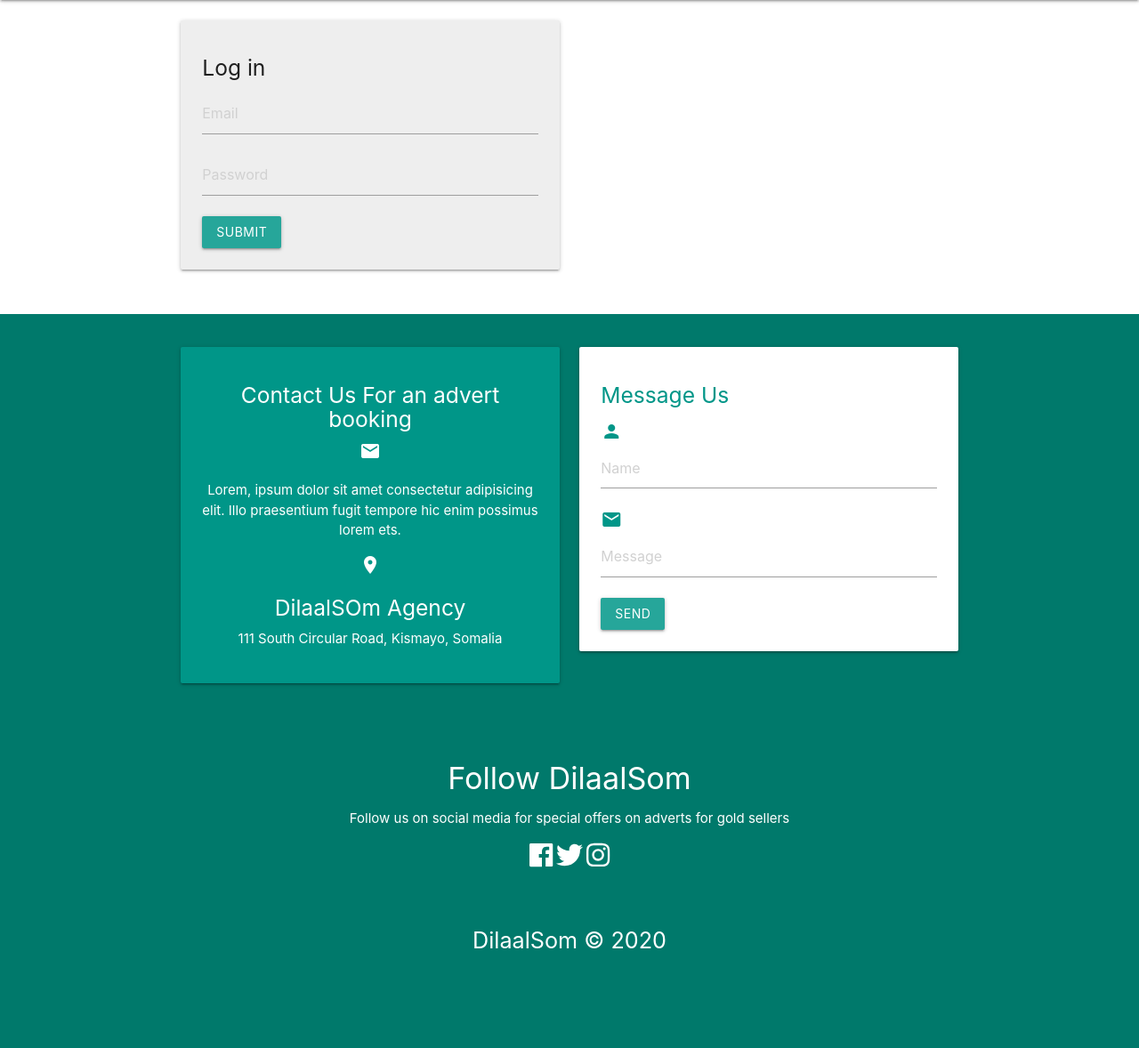
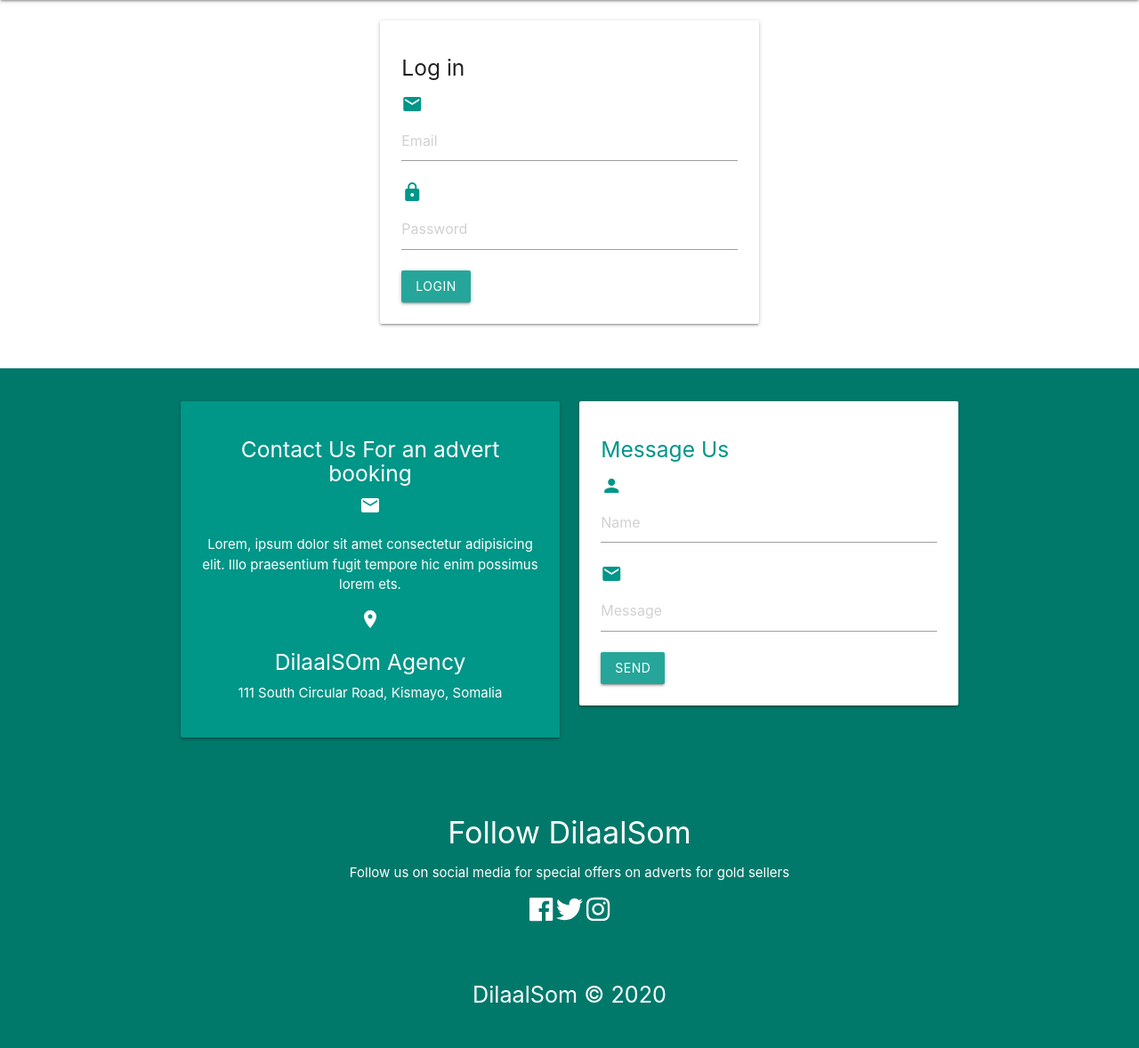
Before and after one commit to alpha-tech-dev/dilaalsom, a PHP site: page /login.php in a window 1280 px wide. Shown: the part 64-1242 px from the top of the page at 89% size. Before the commit the page ends 1130 px from the top, so only its background shows below. Run offline with PHP 8.4, Linux system fonts and the light colour scheme; data comes from the database, SQL or seed files in the repository; data that the repository does not hold is empty; some libraries are stand-ins or nearby versions.

Commit message:
Update login.php

```diff
--- a/dilaalsom/login.php
+++ b/dilaalsom/login.php
@@ -8,27 +8,45 @@
     <div class="container">
       <div class="row">
 
-        <div class="col s12 m6">
-          <div class="card-panel grey lighten-3">
+  		<!-- our additions for styling purpose-->
+  		<!--div class="col m3">
+
+        </div-->
+
+        <div class="col s12 offset-m3 m6">
+
+        	<!-- changed color to light green for readerbility purpose-->
+          <div class="card-panel gray lighten-3">
           	<form action="process.php" method="post" id="login">
             <h5>Log in</h5>
             <div class="input-field">
               <input type="hidden" name="formname" value="login" readonly="readonly" />
             </div>
             <div class="input-field">
+              <!--label>Email</label-->
+              <i class="material-icons teal-text">mail</i>
               <input type="text" name="email" placeholder="Email">
             </div>
 			       <div class="input-field">
+			  <!--label>Password</label-->
+	          <i class="material-icons teal-text">lock</i>
               <input type="text" name="password" placeholder="Password">
             </div>
 
-            <input type="submit" value="Submit" class="btn">
+            <input type="submit" value="Login" class="btn">
         	</form>
           </div>
         </div>
+
+        <!-- our addition for styling purpose-->
+        <div class="col m3">
+
+        </div>
+
+
       </div>
     </div>
   </section>
 	<?php
 		include ('footer.php');
-	 ?>
+	?>
```
